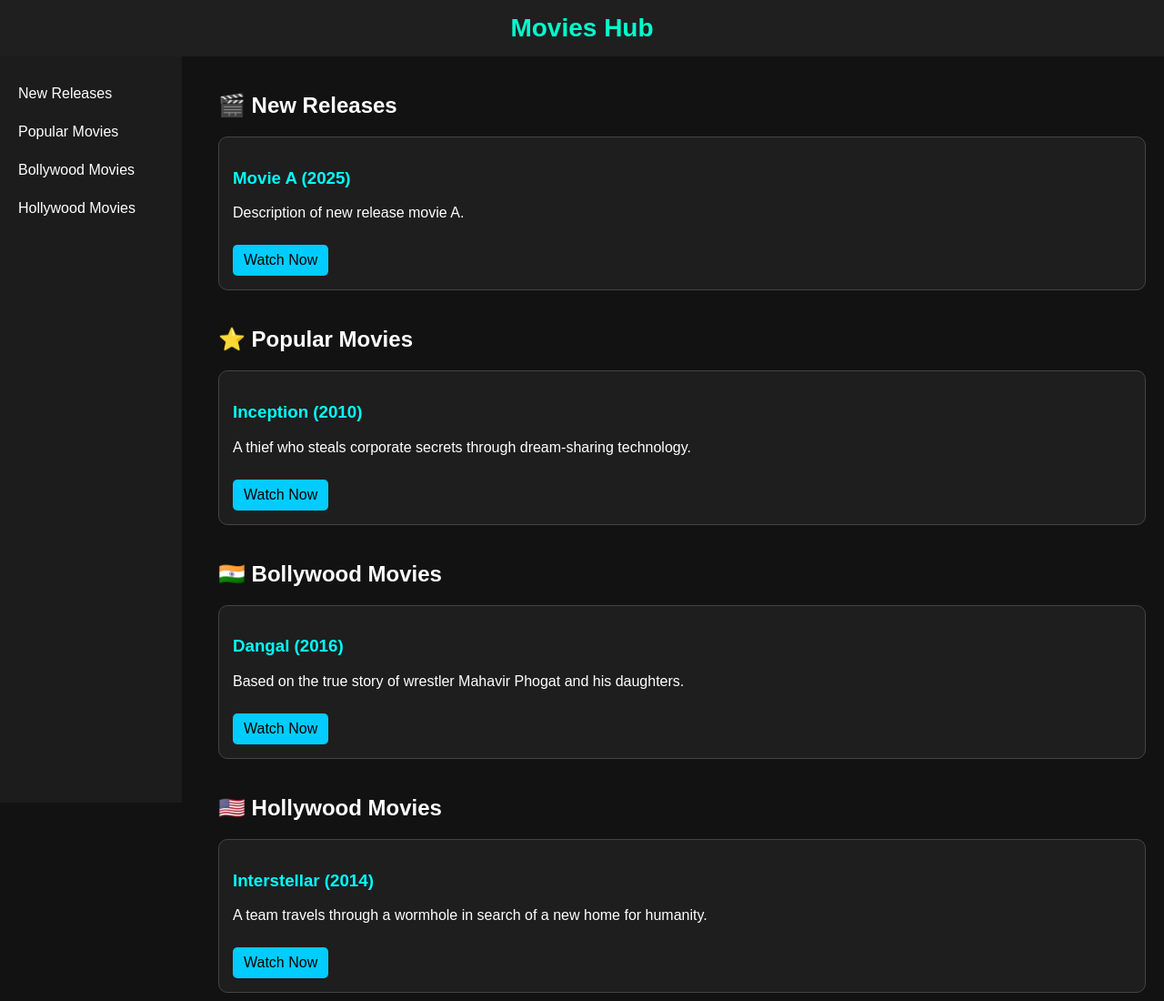
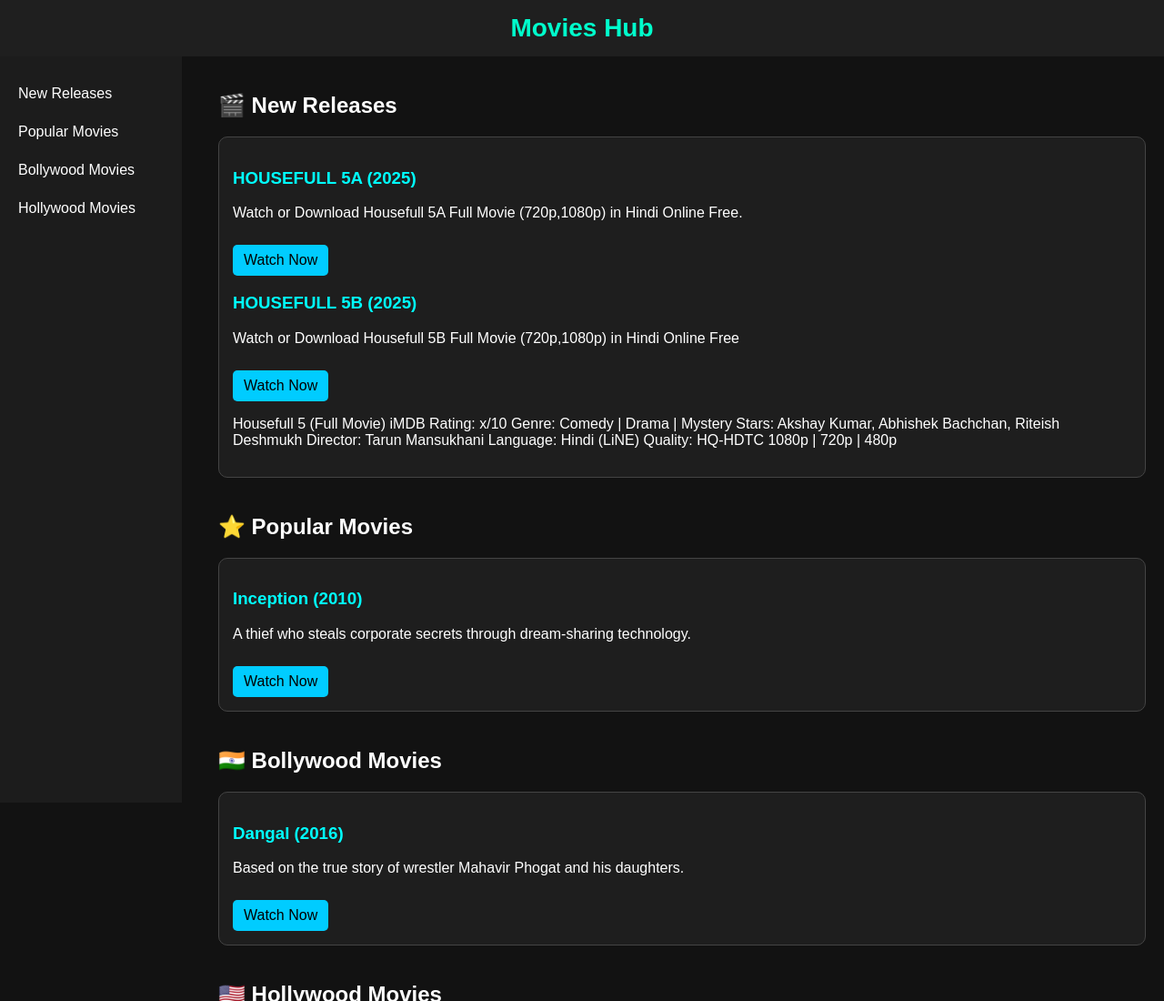
Before and after one commit to Movies-Cloud/home, a plain HTML site: page index.html in a window 1280 px wide. Shown: the top 1100 px of the page at 91% size. Drawn offline with Linux system fonts and the light colour scheme.

Commit message:
Update index.html

```diff
--- a/index.html
+++ b/index.html
@@ -93,9 +93,19 @@
     <div class="movie-section" id="new-releases">
       <h2>🎬 New Releases</h2>
       <div class="movie">
-        <h3>Movie A (2025)</h3>
-        <p>Description of new release movie A.</p>
-        <a href="#">Watch Now</a>
+        <h3>HOUSEFULL 5A (2025)</h3>
+        <p>Watch or Download Housefull 5A Full Movie (720p,1080p) in Hindi Online Free.</p>
+        <a href="https://hubstream.art/#lub6gr">Watch Now</a>
+         <h3>HOUSEFULL 5B (2025)</h3>
+        <p>Watch or Download Housefull 5B Full Movie (720p,1080p) in Hindi Online Free</p>
+        <a href="https://hubstream.art/#vzdcuh">Watch Now</a>
+        <p>Housefull 5 (Full Movie)
+iMDB Rating: x/10
+Genre: Comedy | Drama | Mystery
+Stars: Akshay Kumar, Abhishek Bachchan, Riteish Deshmukh
+Director: Tarun Mansukhani
+Language: Hindi (LiNE)
+Quality: HQ-HDTC 1080p | 720p | 480p</p>
       </div>
     </div>
 
```
